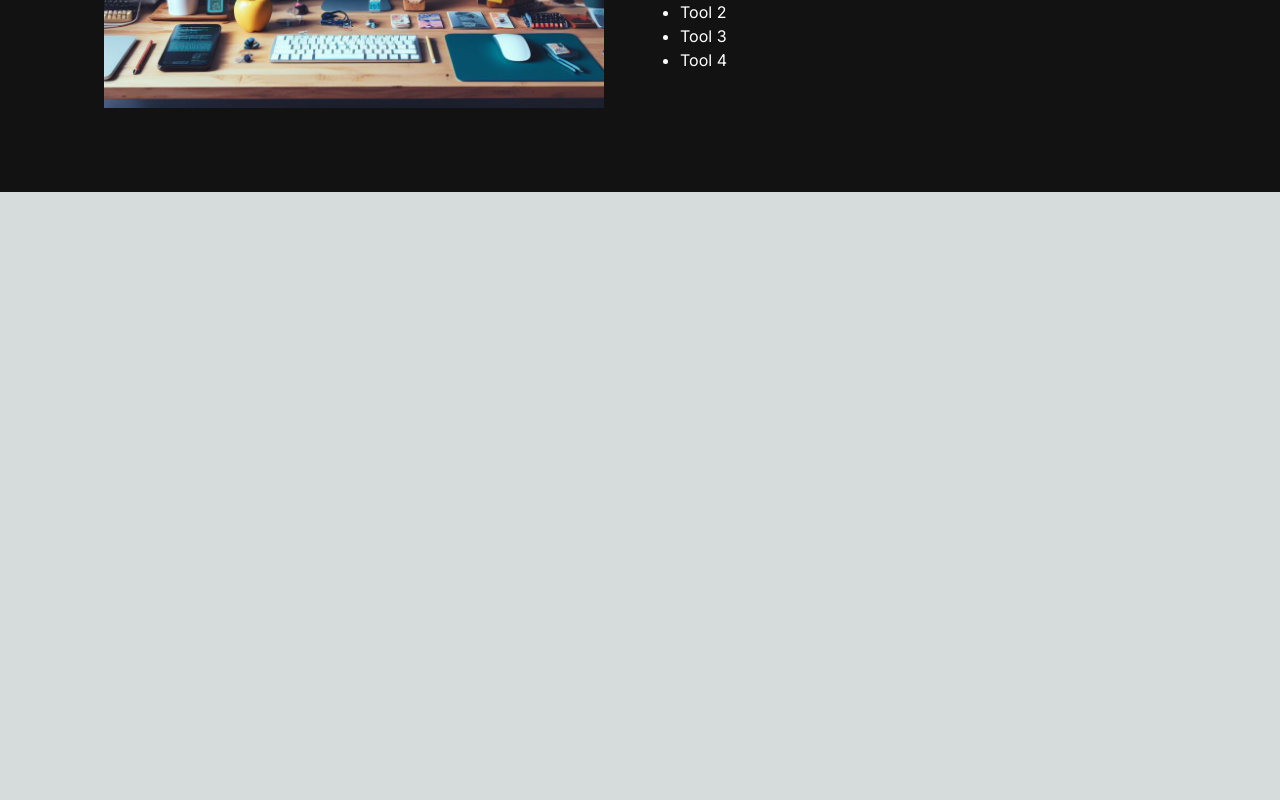
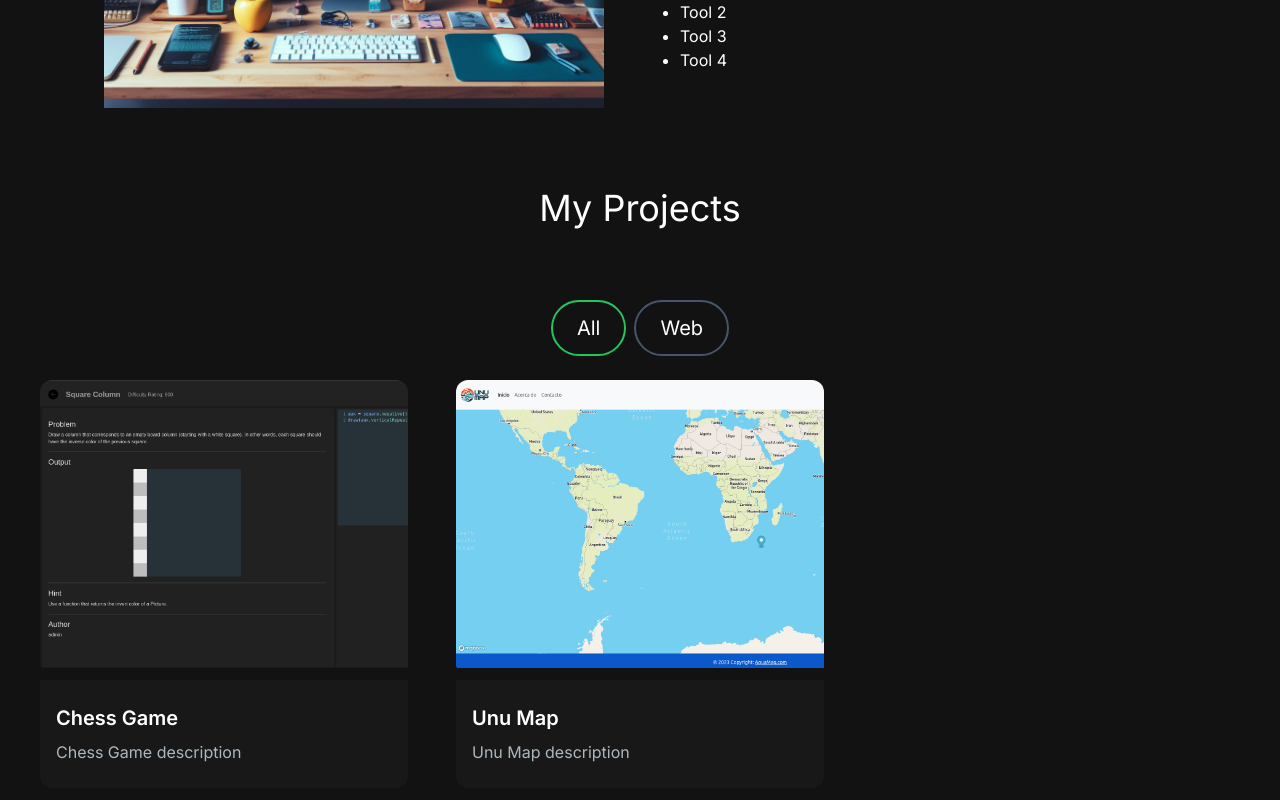
Before and after one commit to JacksonMerma/next-portfolio-deploy, a Next.js app: page / in a window 1280 px wide. Shown: the part 848-1648 px from the top of the page. Before the commit the page ends 1040 px from the top, so only its background shows below. Built offline with nearby package versions, Linux system fonts and the light colour scheme.

Commit message:
componente project section agregado

```diff
--- /dev/null
+++ b/src/app/components/ProjectCard.jsx
@@ -0,0 +1,26 @@
+import React from 'react'
+import { CodeBracketIcon, EyeIcon } from '@heroicons/react/24/outline'
+import Link from 'next/link'
+
+const ProjectCard = ({ imgUrl, title, description, gitUrl, previewUrl }) => {
+    return (
+        <div>
+            <div className="h-52 md:h-72 rounded-t-xl relative group" style={{ background: `url(${imgUrl})`, backgroundSize: "cover" }}>
+                <div className='overlay flex items-center justify-center absolute top-0 left-0 w-full h-full bg-[#181818] bg-opacity-0 hidden group-hover:flex group-hover:bg-opacity-80 trasition-all duration-500'>
+                    <Link href={gitUrl} className='h-14 w-14 mr-2 border-2 relative rounded-full border-[#ADB7BE] hover:border-white group/link'>
+                        <CodeBracketIcon className='h-10 w-10 text-[#ADB7BE] absolute top-1/2 left-1/2 transform -translate-x-1/2 -translate-y-1/2  cursor-pointer group-hover/link:text-white'/>
+                    </Link>
+                    <Link href={previewUrl} className='h-14 w-14 border-2 relative rounded-full border-[#ADB7BE] hover:border-white group/link'>
+                        <EyeIcon className='h-10 w-10 text-[#ADB7BE] absolute top-1/2 left-1/2 transform -translate-x-1/2 -translate-y-1/2  cursor-pointer group-hover/link:text-white'/>
+                    </Link>
+                </div>
+            </div>
+            <div className='text-white rounded-b-xl mt-3 bg-[#181818] py-6 px-4'>
+                <h5 className="text-xl font-semibold mb-2">{title}</h5>
+                <p className="text-[#ADB7BE]">{description}</p>
+            </div>
+        </div>
+    )
+}
+
+export default ProjectCard
--- /dev/null
+++ b/src/app/components/ProjectSection.jsx
@@ -0,0 +1,55 @@
+import React from 'react'
+import ProjectCard from './ProjectCard'
+
+const projectsData = [
+    {
+        id: 1,
+        title: "Chess Game",
+        description: "Chess Game description",
+        image: "/images/projects/chess-game.png",
+        tag: ["All", "Web"],
+        gitUrl: "/",
+        previewUrl: "/",
+    },
+    {
+        id: 2,
+        title: "Unu Map",
+        description: "Unu Map description",
+        image: "/images/projects/unuMap.png",
+        tag: ["All", "Web"],
+        gitUrl: "/",
+        previewUrl: "/",
+    },
+]
+
+const ProjectSection = () => {
+    return (
+        <section id='projects'>
+            <h2 className='text-center text-4xl fon-bold text-white mt-4 mb-8 md:mb-12'>
+                My Projects
+            </h2>
+            <div className='text-white flex flex-row justify-center items-center gap-2 py-6'>
+                <button className='rounded-full border-2 border-green-500 px-6 py-3 text-xl cursor-pointer'>
+                    All
+                </button>
+                <button className='rounded-full border-2 border-slate-600 hover:border-white px-6 py-3 text-xl cursor-pointer'>
+                    Web
+                </button>
+            </div>
+            <div className="grid md:grid-cols-3 gap-8 md:gap-12">
+                {projectsData.map((project) =>
+                    <ProjectCard
+                        key={project.id}
+                        title={project.title}
+                        description={project.description}
+                        imgUrl={project.image}
+                        gitUrl={project.gitUrl}
+                        previewUrl={project.previewUrl}
+                    />
+                )}
+            </div>
+        </section>
+    );
+};
+
+export default ProjectSection
--- a/src/app/page.js
+++ b/src/app/page.js
@@ -2,6 +2,7 @@
 import HeroSection from './components/HeroSection'
 import Navbar from './components/Navbar'
 import AboutSection from './components/AboutSection'
+import ProjectSection from './components/ProjectSection'
 
 export default function Home() {
   return (
@@ -10,6 +11,7 @@
       <div className='container mt-24 mx-auto px-10 py-5'>
         <HeroSection />
         <AboutSection />
+        <ProjectSection />
       </div>
     </main>
   )
```
